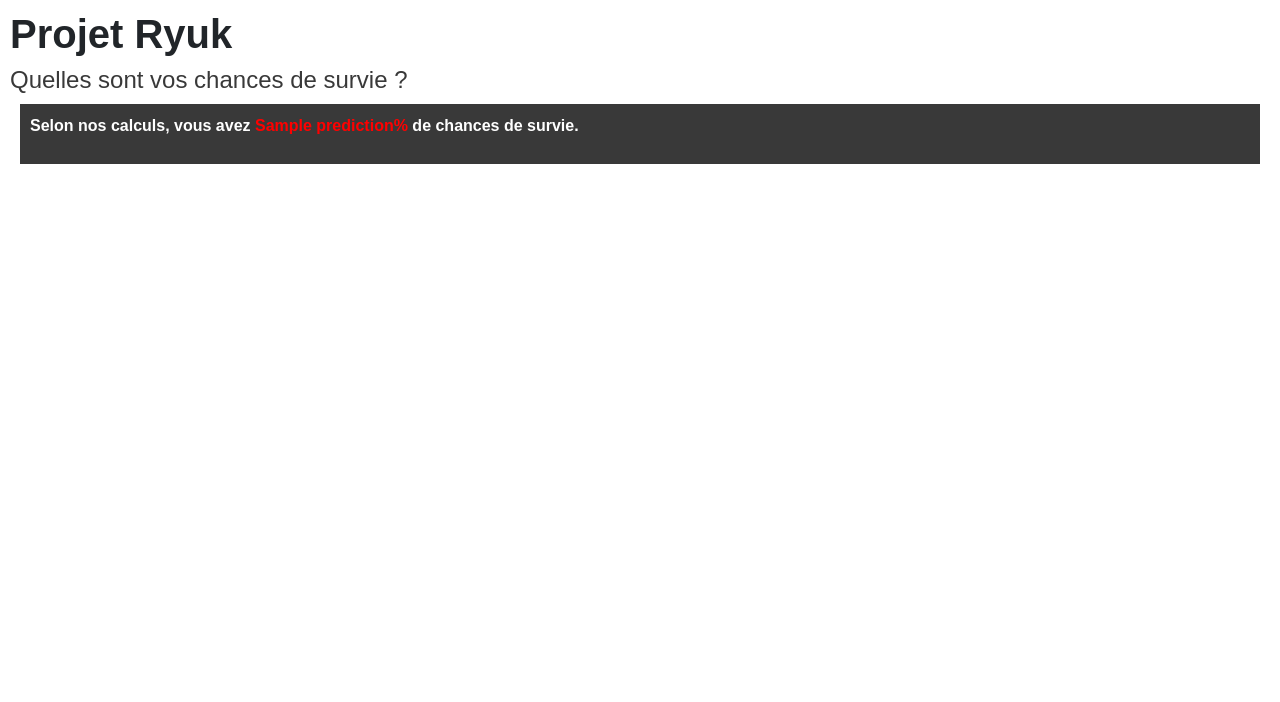
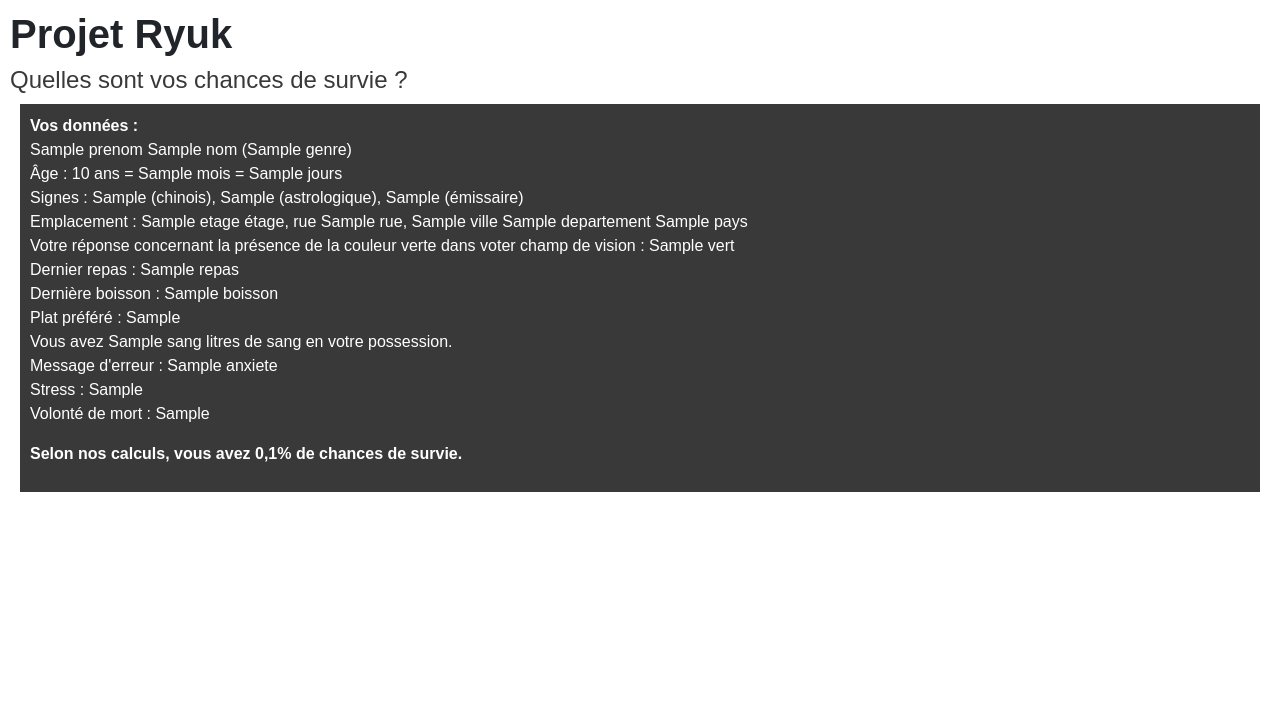
Before and after one commit to RyukPolytech/Ryuk, a Symfony app: template templates/predictions/resultat.html.twig in a window 1280 px wide. Shown: the part 68-770 px from the top of the page. Run offline with Twig, Linux system fonts and the light colour scheme; the template is opened without the code that fills it: most values are stand-ins (such as "Sample title", 1, 10 or a date in 2020); style sheets or scripts are compiled from the project's sources; some libraries are stand-ins or nearby versions.

Commit message:
Refactor PredictionsController; implement index and resultat methods with form handling and data rendering

```diff
--- a/templates/predictions/index.html.twig
+++ b/templates/predictions/index.html.twig
@@ -11,7 +11,7 @@
 				Renseignez vos informations :
 			</b>
 		</p>
-		<form method="post" action="{{ path('predictions') }}">
+		<form method="post" action="{{ path('app_resultat') }}">
 			<p>
 				<input type="text" id="prenom" name="prenom" placeholder="Prénom" size="30" required>
 				<input type="text" id="nom" name="nom" placeholder="Nom" size="30" required>
@@ -88,6 +88,7 @@
 			<p>
 				Emplacement actuel :<br>
 				<input type="text" id="pays" name="pays" placeholder="pays" size="30" required><br>
+				<input type="text" id="departement" name="departement" placeholder="département" size="30" required><br>
 				<input type="text" id="ville" name="ville" placeholder="ville" size="30" required><br>
 				<input type="text" id="rue" name="rue" placeholder="rue" size="30" required><br>
 				<input type="number" id="etage" name="etage" placeholder="étage" size="30" required><br>
--- a/templates/predictions/resultat.html.twig
+++ b/templates/predictions/resultat.html.twig
@@ -7,9 +7,41 @@
 	<h2>Quelles sont vos chances de survie ?</h2>
 	<article>
 		<p>
-			<b>
-				Selon nos calculs, vous avez <span style="color: red;">{{ prediction }}%</span> de chances de survie.
-			</b>
+			<b>Vos données :</b><br>
+			{{ prenom }} {{ nom }} ({{ genre }})
+			<br>
+			Âge : {{ age }} ans
+			= {{ age_mois }} mois
+			= {{ age_jours }} jours
+			<br>
+			Signes : {{ signe_chinois }} (chinois),
+			{{ signe_astrologique }} (astrologique),
+			{{ signe_emissaire }} (émissaire)
+			<br>
+			Emplacement : {{ etage }} étage,
+			rue {{ rue }},
+			{{ ville }}
+			{{ departement }}
+			{{ pays }}
+			<br>
+			Votre réponse concernant la présence de la couleur verte dans voter champ de vision : {{ vert }}
+			<br>
+			Dernier repas : {{ repas }}
+			<br>
+			Dernière boisson : {{ boisson }}
+			<br>
+			Plat préféré : {{ plat_prefere }}
+			<br>
+			Vous avez {{ sang }} litres de sang en votre possession.
+			<br>
+			Message d'erreur : {{ anxiete }}
+			<br>
+			Stress : {{ anxiete2 }}
+			<br>
+			Volonté de mort : {{ anxiete3 }}
+		</p>
+		<p>
+			<b>Selon nos calculs, vous avez 0,1% de chances de survie.</b>
 		</p>
 	</article>
 {% endblock %}
```
Also changed, not shown: src/Controller/PredictionsController.php (+64 -29 lines).
